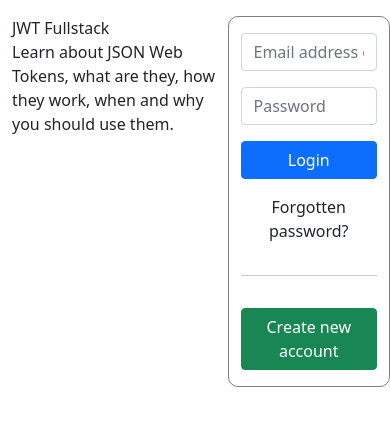
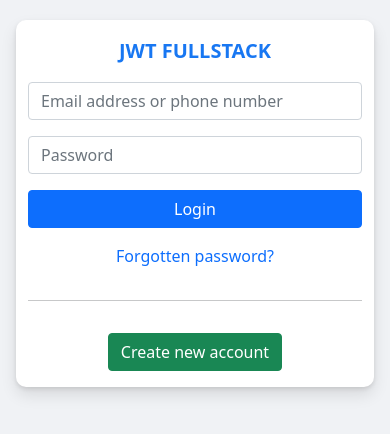
Before and after one commit to thinhvo1811/jwt-frontend, a React (Create React App) app: page /login in a window 390 px wide. Shown: the top 434 px of the page. Built offline with nearby package versions, Linux system fonts and the light colour scheme.

Commit message:
responsive form login

```diff
--- a/src/components/Login/Login.js
+++ b/src/components/Login/Login.js
@@ -2,20 +2,25 @@
 
 const Login = (props) => {
     return (
-        <div className="login-container mt-3">
+        <div className="login-container">
             <div className="container">
-                <div className="row">
-                    <div className="content-left col-7">
+                <div className="row px-3 px-md-0">
+                    <div className="content-left d-none col-md-7 d-md-block">
                         <div className="brand">JWT Fullstack</div>
                         <div className="detail">
                             Learn about JSON Web Tokens, what are they, how they work, when and why you should use them.
                         </div>
                     </div>
-                    <div className="content-right col-5 d-flex flex-column gap-3 py-3">
+                    <div className="content-right col-12 col-md-5 d-flex flex-column gap-3 py-3">
+                        <div className="brand d-md-none">JWT Fullstack</div>
                         <input type="text" className="form-control" placeholder="Email address or phone number" />
                         <input type="password" className="form-control" placeholder="Password" />
                         <button className="btn btn-primary">Login</button>
-                        <span className="text-center">Forgotten password?</span>
+                        <span className="text-center">
+                            <a className="forgot-password" href="/">
+                                Forgotten password?
+                            </a>
+                        </span>
                         <hr />
                         <div className="text-center">
                             <button className="btn btn-success">Create new account</button>
--- a/src/components/Login/Login.scss
+++ b/src/components/Login/Login.scss
@@ -1,6 +1,42 @@
 .login-container {
+    background-color: #f0f2f5;
+    min-height: 100vh;
+    padding-top: 20px;
+
+    .content-left {
+        margin-top: 50px;
+
+        .brand {
+            text-transform: uppercase;
+            font-size: 30px;
+            color: #1877f2;
+        }
+
+        .detail {
+            font-size: 20px;
+        }
+    }
+
     .content-right {
-        border: 1px solid grey;
+        background-color: #fff;
         border-radius: 10px;
+        box-shadow: 0 2px 4px rgb(0 0 0 / 10%), 0 8px 16px rgb(0 0 0 / 10%);
+        box-sizing: border-box;
+
+        .brand {
+            text-transform: uppercase;
+            font-size: 20px;
+            font-weight: 600;
+            color: #1877f2;
+            text-align: center;
+        }
+
+        .forgot-password {
+            text-decoration: none;
+
+            &:hover {
+                text-decoration: underline;
+            }
+        }
     }
 }
--- a/src/components/Navigation/Nav.scss
+++ b/src/components/Navigation/Nav.scss
@@ -1,8 +1,3 @@
-body {
-    margin: 0;
-    font-family: Arial, Helvetica, sans-serif;
-}
-
 .topnav {
     overflow: hidden;
     background-color: #333;
```
